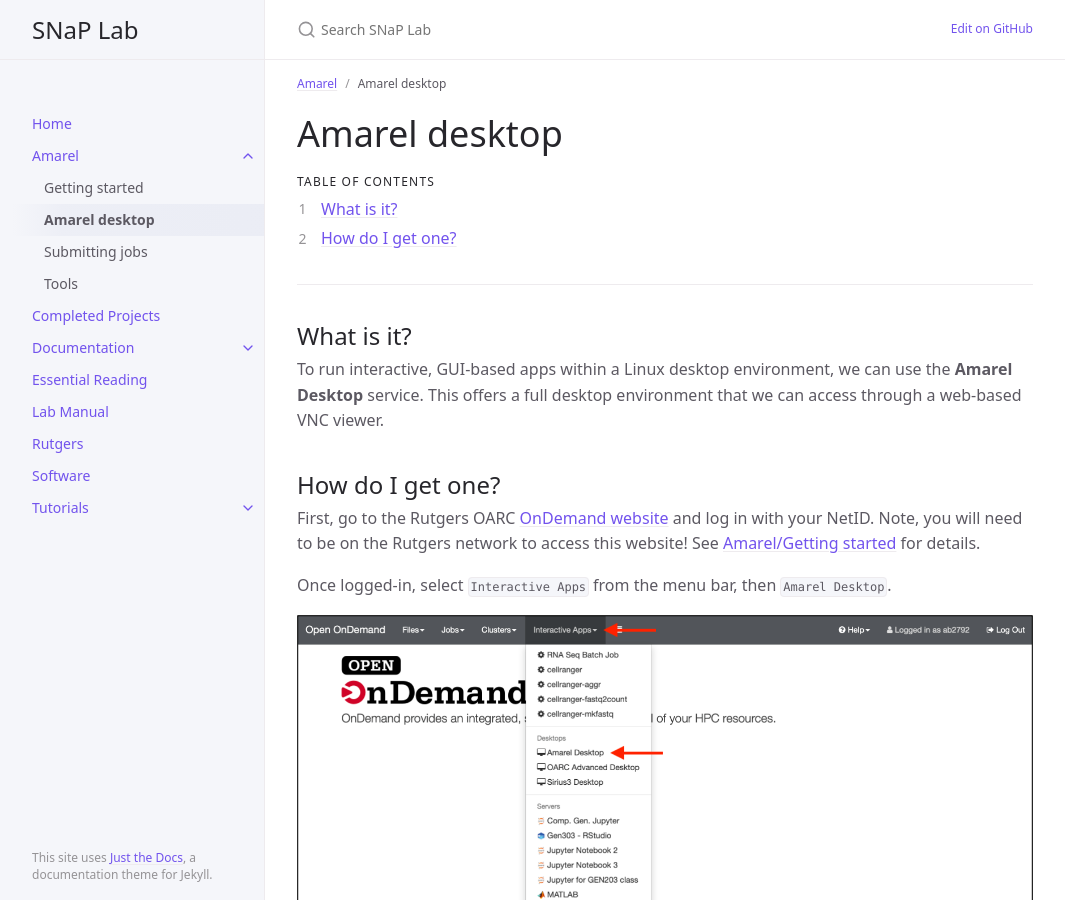
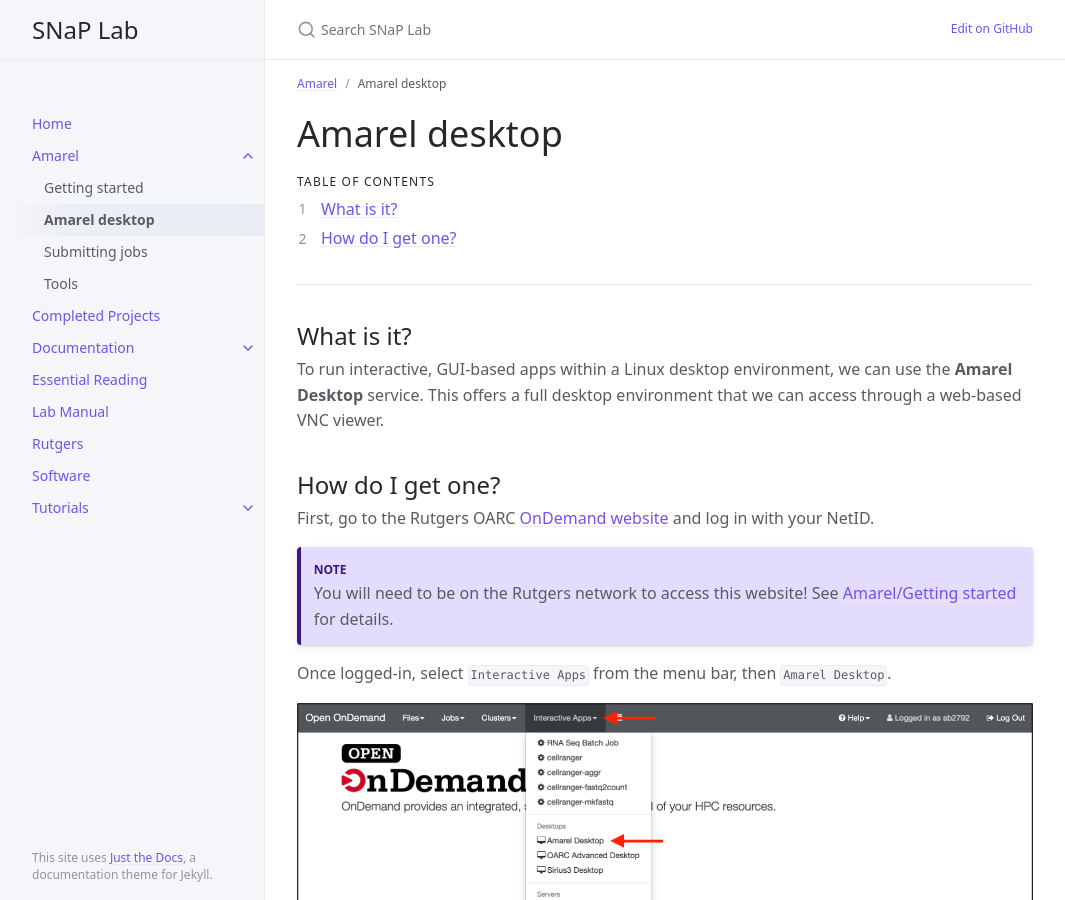
Before and after one commit to LindenParkesLab/snaplab.github.io, a Jekyll site: the page built from docs/amarel/amarel_desktop.md, in a window 1280 px wide and 900 px high. Shown: the whole window, without its empty margins (107-1172 px from the left). Built offline with Jekyll 4.4.1, drawn with Linux system fonts in a browser that asks for light colours; cached includes are drawn as plain includes.

Commit message:
formatting fix

```diff
--- a/docs/amarel/amarel_desktop.md
+++ b/docs/amarel/amarel_desktop.md
@@ -22,7 +22,12 @@ To run interactive, GUI-based apps within a Linux desktop environment, we can us
 
 ## How do I get one?
 
-First, go to the Rutgers OARC [OnDemand website](https://ondemand.hpc.rutgers.edu) and log in with your NetID. Note, you will need to be on the Rutgers network to access this website! See [Amarel/Getting started]({{ site.baseurl }}/docs/amarel/getting_started) for details.
+First, go to the Rutgers OARC [OnDemand website](https://ondemand.hpc.rutgers.edu) and log in with your NetID.
+
+{: .note-title }
+> Note
+>
+> You will need to be on the Rutgers network to access this website! See [Amarel/Getting started]({{ site.baseurl }}/docs/amarel/getting_started) for details.
 
 Once logged-in, select `Interactive Apps` from the menu bar, then `Amarel Desktop`.
 
```
